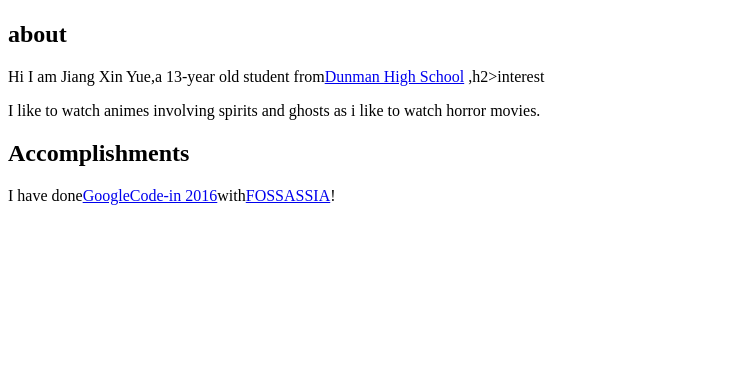
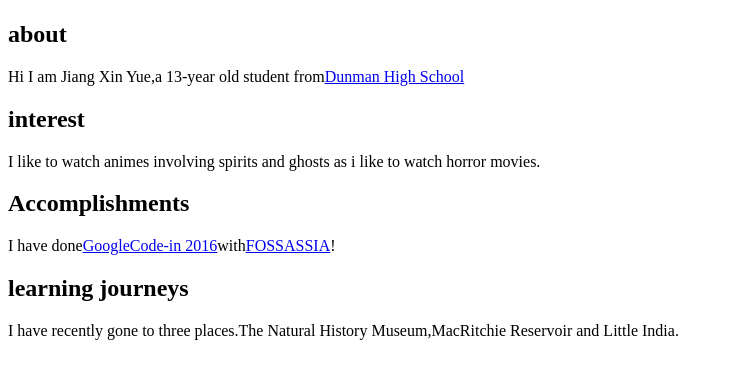
Before and after one commit to 17y1bjiangxinyue/17y1bjiangxinyue.gifhub.io, a plain HTML site: page index.html in a window 1280 px wide. Shown: the part 99-478 px from the top of the page, without its empty margins (0-729 px from the left). Drawn offline with Linux system fonts and the light colour scheme.

Commit message:
Update index.html

```diff
--- a/index.html
+++ b/index.html
@@ -9,8 +9,10 @@
  <img src=photo.jpg/>
  <h2>about</h2>
  <p>Hi I am Jiang Xin Yue,a 13-year old student from<a href="htyp://www.dunmanhigh.moe.edu.sg">Dunman High School</a>
- ,h2>interest</h2>
+ <h2>interest</h2>
  <p>I like to watch animes involving spirits and ghosts as i like to watch horror movies.
  <h2>Accomplishments</h2>
  <p>I have done<a href="http://codein,withgoogle.com">GoogleCode-in 2016</a>with<a href="http://fossassia.org">FOSSASSIA</a>!</p>
- </body>
+ <body>
+   <h2>learning journeys</h2>
+   <p>I have recently gone to three places.The Natural History Museum,MacRitchie Reservoir and Little India.</p>
```
